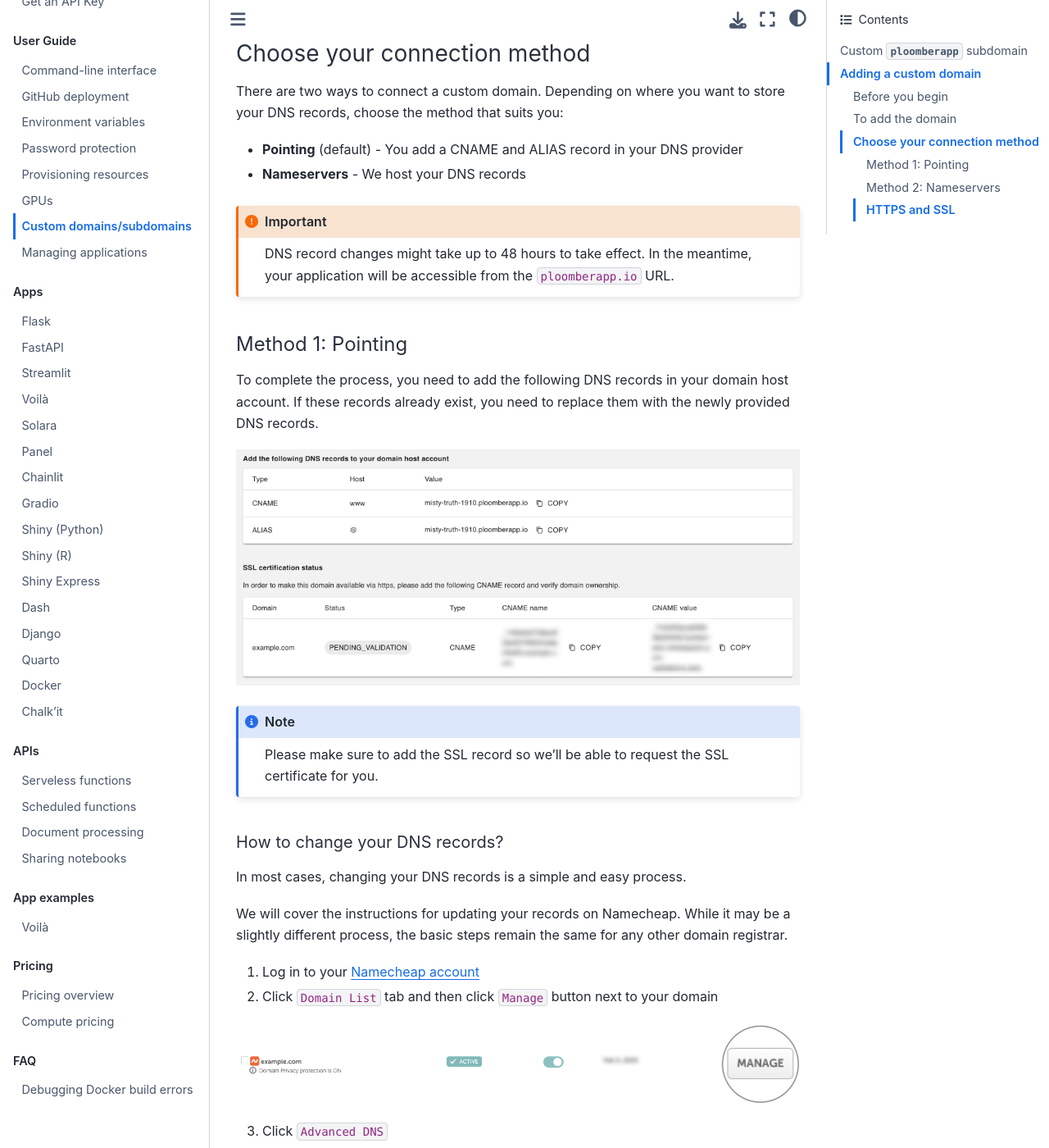
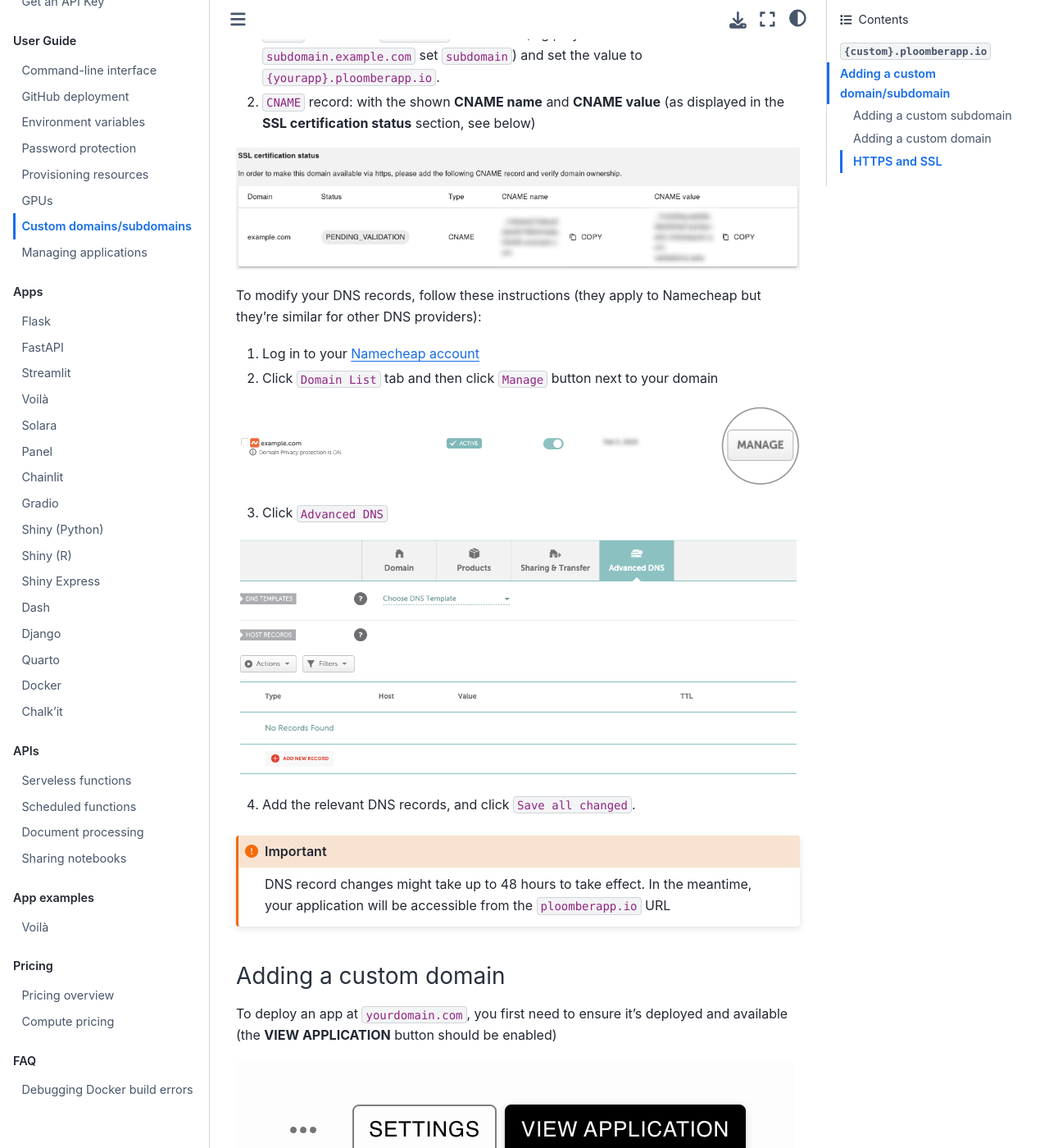
Before and after one commit to ploomber/doc, a Jupyter Book: the page built from doc/user-guide/custom-domains.md, in a window 1280 px wide and 1400 px high, scrolled down 2093 px. Shown: the whole window at 82% size. Built offline with Jupyter Book 1.0.4 settings and Sphinx 7.4.7 and the Sphinx Book theme 1.1.4, drawn with Linux system fonts in a browser that asks for light colours; some of the changed text lies outside the part shown.

Commit message:
updates custom domain doc

````diff
--- a/doc/user-guide/custom-domains.md
+++ b/doc/user-guide/custom-domains.md
@@ -1,35 +1,31 @@
 # Custom domains/subdomains
+
+```{important}
+Custom domains/subdomains are a [paid feature.](../pricing/overview.md)
+```
 
 By default, applications are available under `project-id.ploomberapp.io`, where `project-id` is a randomly generated string.
 
 You can customize the [`project-id`](custom-ploomber-subdomain) or [bring your own domain](custom-domain).
 
-If you already own a domain, you can easily bring it to your Ploomber account by updating your DNS records, or by changing its nameservers.
+(custom-ploomber-subdomain)=
+## `{custom}.ploomberapp.io`
 
-(custom-ploomber-subdomain)=
-## Custom `ploomberapp` subdomain
-
-```{note}
-Custom project names are a [paid feature.](../pricing/overview.md)
-```
-
-If you would like a custom `ploomberapp` subdomain, like `my-custom-app.ploomberapp.io`, you can add it during application setup:
+If you would like a custom `ploomberapp.io` subdomain, like `my-custom-app.ploomberapp.io`, you can add it during application setup:
 
 ![](../static/custom-domains/custom-names.png)
 
 ```{warning}
-The custom name is **only visible** during setup. We're working on a fix.
+The custom name is **only visible** during setup, so write it down. We're working on a fix.
 ```
 
 
 (custom-domain)=
-## Adding a custom domain
+## Adding a custom domain/subdomain
 
-### Before you begin
+### Adding a custom subdomain
 
-If you haven't done it yet, start by [setting up a Ploomber cloud application](./../quickstart/app.md).
-
-Once your application is ready, you'll be able to access it by clicking the `VIEW APPLICATION` button in the application status page.
+To deploy an app at `subdomain.yourdomain.com`, you first need to ensure it's deployed and available (the **VIEW APPLICATION** button should be enabled)
 
 ![](../static/custom-domains/view-application.png)
 
@@ -37,41 +33,77 @@
 If your application is not ready and publicly available, the button will be disabled and you won't be able to connect a custom domain to it.
 ```
 
-### To add the domain
+Go to the application settings page by clicking on the **SETTINGS** button. Next, in the **Custom domains** section, enter your domain name and click **CONNECT**.
 
-Go to the application settings page by clicking the settings button.
+![](../static/custom-domains/custom-subdomain-section.png)
 
-Next, in **Custom domains** section, enter your domain name and click `Connect`.
+
+A new section will display. **Disregard its contents**, and follow these instructions.
+
+Add the following records:
+
+1. `CNAME` record: set `subdomain` as the host (e.g., if you want to serve from `subdomain.example.com` set `subdomain`) and set the value to `{yourapp}.ploomberapp.io`.
+2. `CNAME` record: with the shown **CNAME name** and **CNAME value** (as displayed in the **SSL certification status** section, see below)
+
+![](../static/custom-domains/ssl-cname-record.png)
+
+To modify your DNS records, follow these instructions (they apply to Namecheap but they're similar for other DNS providers):
+
+1. Log in to your [Namecheap account](https://www.namecheap.com/)
+
+2. Click `Domain List` tab and then click `Manage` button next to your domain
+
+![](../static/custom-domains/namecheap-domains.png)
+
+3. Click `Advanced DNS`
+
+![](../static/custom-domains/namecheap-advanced-dns.png)
+
+4. Add the relevant DNS records, and click `Save all changed`.
+
+
+```{important}
+DNS record changes might take up to 48 hours to take effect. In the meantime, your application will be accessible from the `ploomberapp.io` URL
+```
+
+
+### Adding a custom domain
+
+To deploy an app at `yourdomain.com`, you first need to ensure it's deployed and available (the **VIEW APPLICATION** button should be enabled)
+
+![](../static/custom-domains/view-application.png)
+
+```{warning}
+If your application is not ready and publicly available, the button will be disabled and you won't be able to connect a custom domain to it.
+```
+
+Go to the application settings page by clicking on the **SETTINGS** button. Next, in the **Custom domains** section, enter your domain name and click **CONNECT**.
 
 ![](../static/custom-domains/custom-domains-section.png)
 
-### Choose your connection method
-
 There are two ways to connect a custom domain. Depending on where you want to store your DNS records, choose the method that suits you:
 
-* **Pointing** (default) - You add a CNAME and ALIAS record in your DNS provider
+* **CNAME record** (default) - You add a CNAME and ALIAS record in your DNS provider
 * **Nameservers** - We host your DNS records
 
 
-```{important}
-DNS record changes might take up to 48 hours to take effect. In the meantime, your application will be accessible from the `ploomberapp.io` URL.
-```
 
-#### Method 1: Pointing
+#### Method 1: CNAME record
 
-To complete the process, you need to add the following DNS records in your domain host account. If these records already exist, you need to replace them with the newly provided DNS records.
+After typing your domain and clicking on **CONNECT**, a window like this will display:
 
 ![](../static/custom-domains/pointing-change-dns-records.png)
 
-```{note}
-Please make sure to add the SSL record so we'll be able to request the SSL certificate for you.
-```
 
-##### How to change your DNS records?
+These are the three records you need to add:
 
-In most cases, changing your DNS records is a simple and easy process.
+1. `CNAME` record: `www` as host and `{yourapp}.ploomberapp.io` as value
+2. `ALIAS` record: `@` host `{yourapp}.ploomberapp.io` as value
+3. `CNAME` record: with the shown **CNAME name** and **CNAME value** (as displayed in the **SSL certification status** section, see below)
 
-We will cover the instructions for updating your records on Namecheap. While it may be a slightly different process, the basic steps remain the same for any other domain registrar.
+![](../static/custom-domains/ssl-cname-record.png)
+
+To modify your DNS records, follow these instructions (they apply to Namecheap but they're similar for other DNS providers):
 
 1. Log in to your [Namecheap account](https://www.namecheap.com/)
 
@@ -90,7 +122,9 @@
 ![](../static/custom-domains/namecheap-updated-dns-records.png)
 
 
-You've completed the process, and now it's time to be patient. Allow up to 48 hours for your domain's updated DNS records to propagate, enabling your application to become accessible worldwide.
+```{important}
+DNS record changes might take up to 48 hours to take effect. In the meantime, your application will be accessible from the `ploomberapp.io` URL
+```
 
 #### Method 2: Nameservers
 
@@ -125,8 +159,8 @@
 ![](../static/custom-domains/namecheap-save-nameservers.png)
 
 
-#### HTTPS and SSL
+### HTTPS and SSL
 
-All Ploomber applications include the HTTPS and SSL protocols, ensuring that communication between your visitors and your site is entirely secure. Once your custom domain has been verified, you'll be able to see it under Registered domains as `ISSUED`, and your custom domain will have an SSL certification.
+Once your custom domain/subdomain has been verified, you'll be able to see it under Registered domains as `ISSUED`, and your custom domain will have an SSL certification.
 
 ![](../static/custom-domains/verified.png)
````
Also changed, not shown: doc/static/custom-domains/custom-subdomain-section.png (added), doc/static/custom-domains/ssl-cname-record.png (added).
